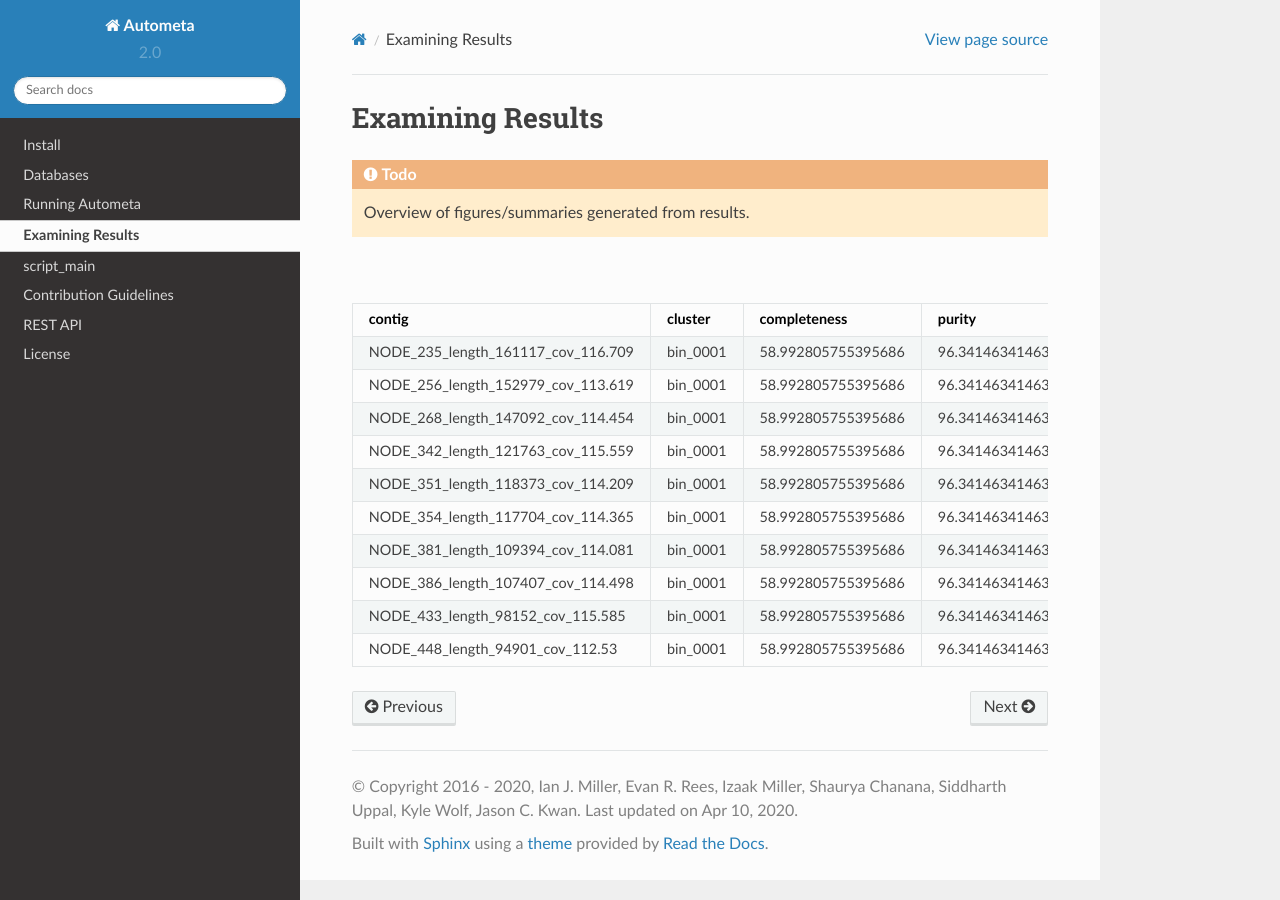
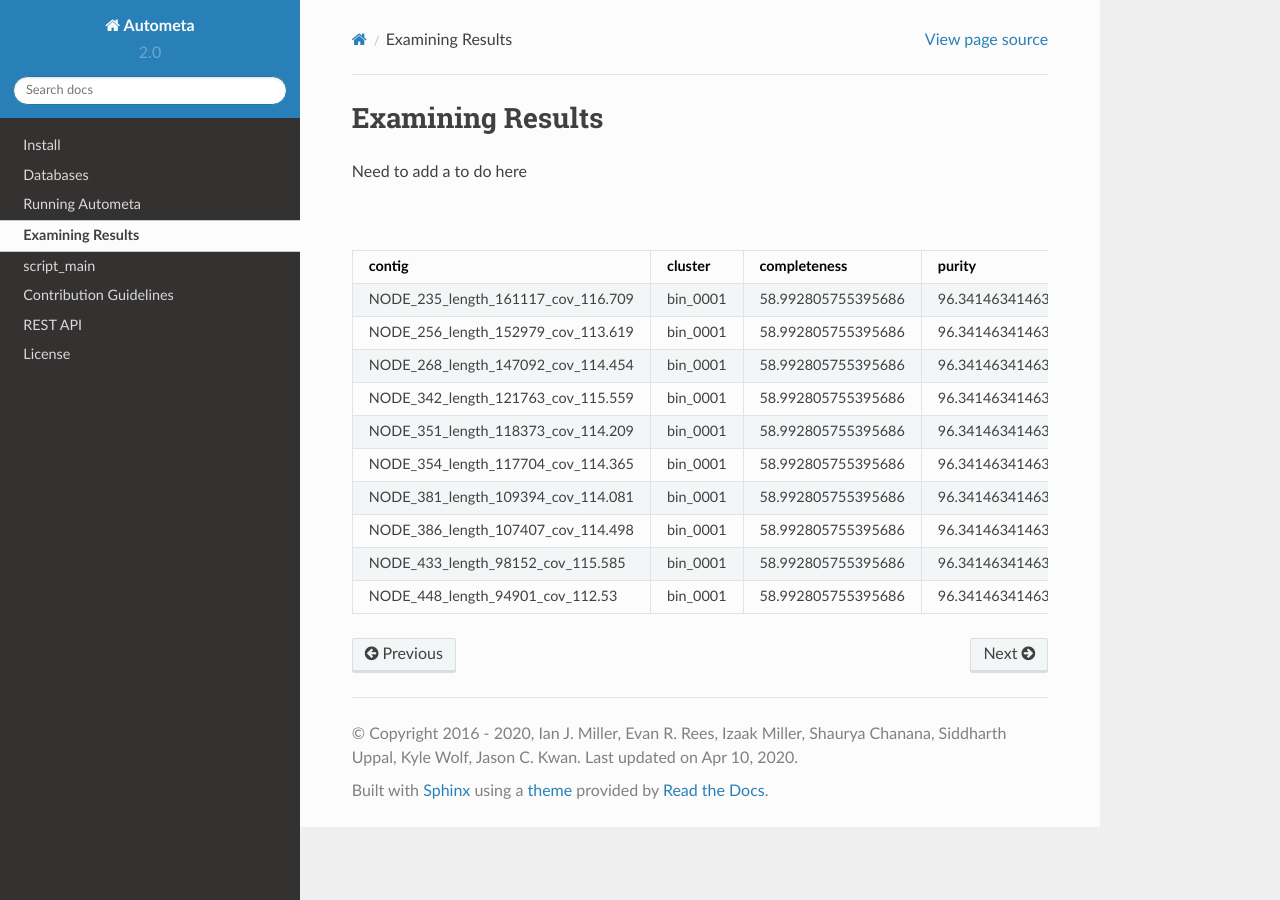
Before and after one commit to KwanLab/Autometa, a Sphinx documentation site: the page built from docs/source/examining-results.rst, in a window 1280 px wide. Built offline with Sphinx 7.4.7 and the Read the Docs theme 2.0.0, drawn with Linux system fonts in a browser that asks for light colours.

Commit message:
Update examining-results.rst
Removed to do

```diff
--- a/docs/source/examining-results.rst
+++ b/docs/source/examining-results.rst
@@ -3,7 +3,7 @@ Examining Results
 =================
 
 
-.. todo:: Overview of figures/summaries generated from results.
+Need to add a to do here
 
 
 .. csv-table:: Autometa Results
```
